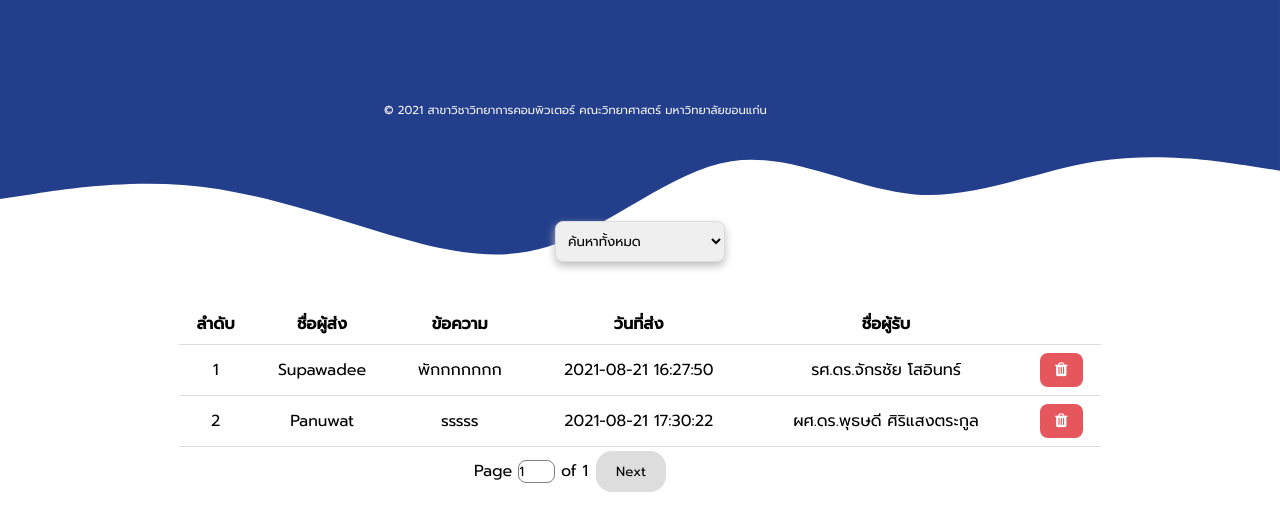
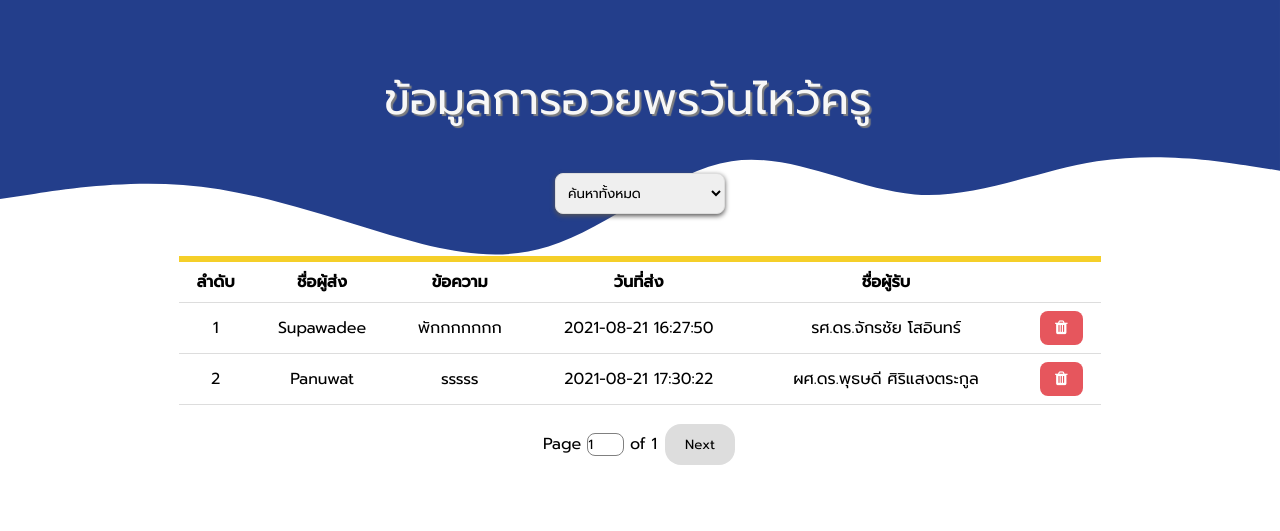
Before and after one commit to kkpanuwat/TeacherDay, a PHP site: page /dashboard/index.php in a window 1280 px wide. Shown: the top 531 px of the page. Run offline with PHP 8.4, Linux system fonts and the light colour scheme; data comes from the database, SQL or seed files in the repository.

Commit message:
Update table

```diff
--- a/assets/css/dashboard.css
+++ b/assets/css/dashboard.css
@@ -18,11 +18,12 @@ html {
 .container {
     width: 80vw;
     margin: 0 auto;
-    margin-top: -5em;
+    margin-top: -8em;
 }
 .svg-text2 {
-  font-size: 13px;
+  font-size: 50px;
   fill: rgb(247, 247, 247);
+  text-shadow: 2px 2px 1px gray;
 }
 
 .form-control {
@@ -41,13 +42,15 @@ select {
   padding: 8px;
   border-radius: 8px;
   margin: 10px;
-  box-shadow: 0px 4px 8px rgb(190, 190, 190);
+  box-shadow: 0px 2px 5px rgb(87, 86, 86);
 }
 
 table {
     border-collapse: collapse;
     width: 100%;
     margin-top: 2em;
+    border-top: solid 6px rgb(245, 207, 41);
+    border-radius: 8px ;
 
   }
 
@@ -57,6 +60,7 @@ table {
     text-align: left;
     border-bottom: 1px solid #ddd;
   }
+
   .btn-trash {
     background-color: rgb(230, 86, 93);
     border-radius: 8px;
@@ -83,8 +87,9 @@ table {
   }
 
   .pager {
-      width: 36%;
-      margin: 0 auto;
+    display: flex;
+    justify-content: center;
+    margin-top: 15px;
   }
 
 
--- a/dashboard/index.php
+++ b/dashboard/index.php
@@ -14,7 +14,7 @@
 
 <body onload="getAllComment()">
 <svg xmlns="http://www.w3.org/2000/svg" viewBox="0 0 1440 320"><path fill="#233E8B" fill-opacity="1" d="M0,224L34.3,218.7C68.6,213,137,203,206,208C274.3,213,343,235,411,256C480,277,549,299,617,277.3C685.7,256,754,192,823,181.3C891.4,171,960,213,1029,218.7C1097.1,224,1166,192,1234,181.3C1302.9,171,1371,181,1406,186.7L1440,192L1440,0L1405.7,0C1371.4,0,1303,0,1234,0C1165.7,0,1097,0,1029,0C960,0,891,0,823,0C754.3,0,686,0,617,0C548.6,0,480,0,411,0C342.9,0,274,0,206,0C137.1,0,69,0,34,0L0,0Z"></path>
-<text x="30%" y="40%" class="svg-text2">&copy; 2021 สาขาวิชาวิทยาการคอมพิวเตอร์ คณะวิทยาศาสตร์ มหาวิทยาลัยขอนแก่น</text>
+<text x="30%" y="40%" class="svg-text2">ข้อมูลการอวยพรวันไหว้ครู</text>
 </svg>
     <div class="container">
         <div class="search" id="searchBlog">
```
